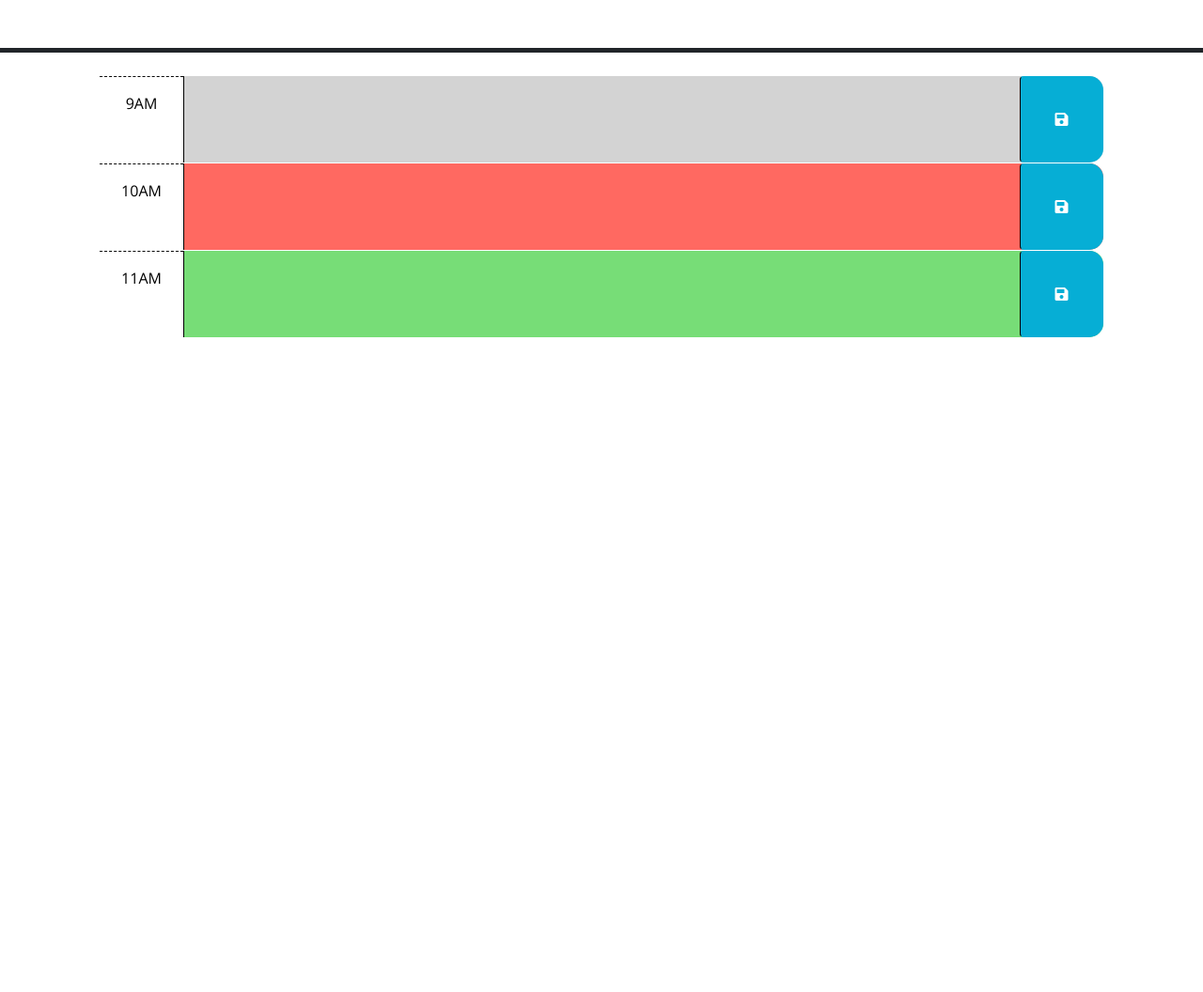
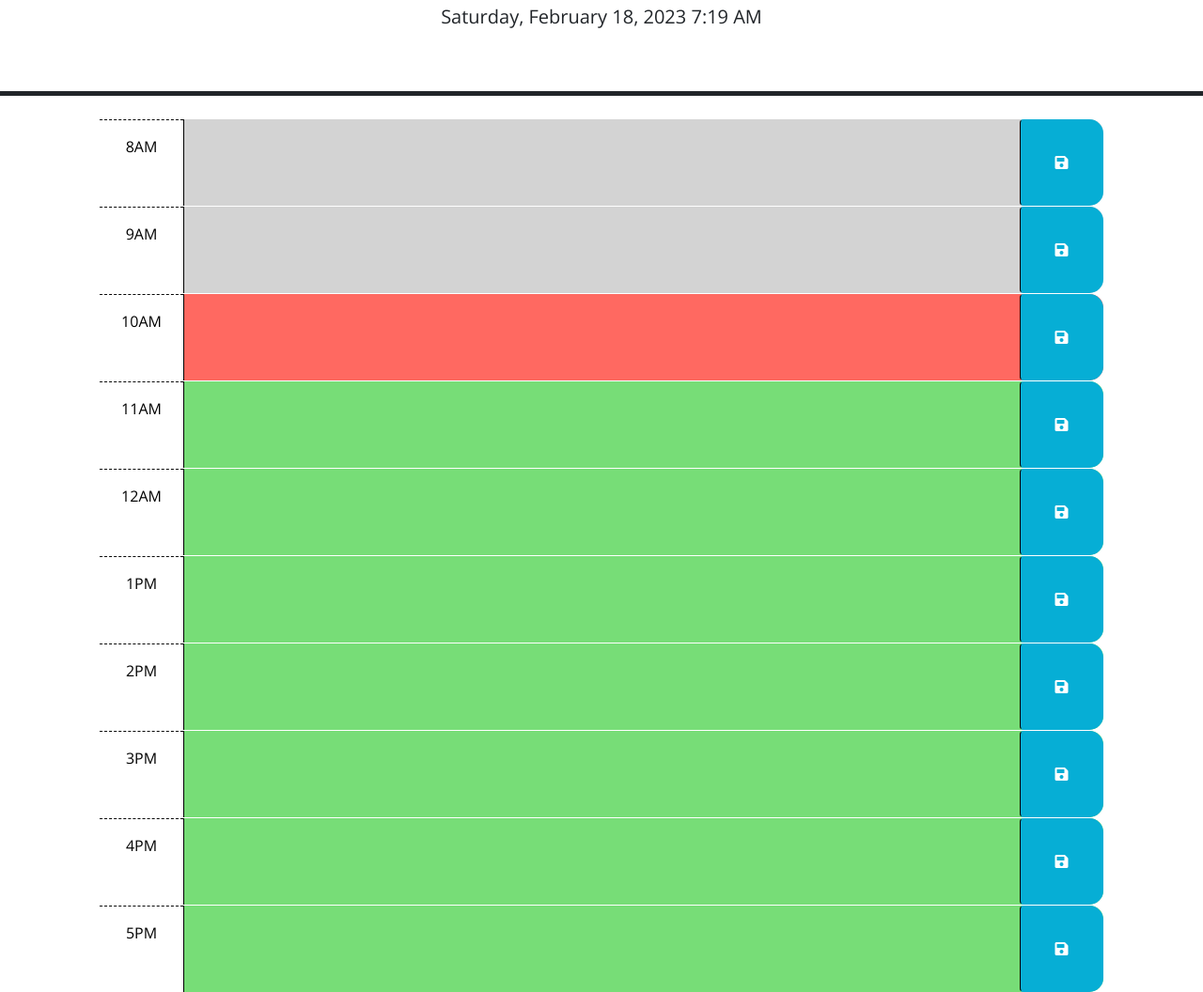
Before and after one commit to Av720/Work-Day-Scheduler, a plain HTML site: page index.html in a window 1280 px wide. Shown: the part 176-1232 px from the top of the page at 94% size. Before the commit the page ends 800 px from the top, so only its background shows below. Drawn offline with nearby package versions, Linux system fonts and the light colour scheme.

Commit message:
added main time(functional, added global variable and function for the current past colors(not functional)

```diff
--- a/index.html
+++ b/index.html
@@ -38,6 +38,13 @@
         in the finished product. Remember to delete this comment once the
         code is implemented.
         -->
+      <div id="hour-8" class="row time-block past">
+        <div class="col-2 col-md-1 hour text-center py-3">8AM</div>
+        <textarea class="col-8 col-md-10 description" rows="3"> </textarea>
+        <button class="btn saveBtn col-2 col-md-1" aria-label="save">
+          <i class="fas fa-save" aria-hidden="true"></i>
+        </button>
+      </div>
 
       <!-- Example of a past time block. The "past" class adds a gray background color. -->
       <div id="hour-9" class="row time-block past">
@@ -66,6 +73,54 @@
         </button>
       </div>
 
+      <div id="hour-12" class="row time-block future">
+        <div class="col-2 col-md-1 hour text-center py-3">12AM</div>
+        <textarea class="col-8 col-md-10 description" rows="3"> </textarea>
+        <button class="btn saveBtn col-2 col-md-1" aria-label="save">
+          <i class="fas fa-save" aria-hidden="true"></i>
+        </button>
+      </div>
+
+      <div id="hour-13" class="row time-block future">
+        <div class="col-2 col-md-1 hour text-center py-3">1PM</div>
+        <textarea class="col-8 col-md-10 description" rows="3"> </textarea>
+        <button class="btn saveBtn col-2 col-md-1" aria-label="save">
+          <i class="fas fa-save" aria-hidden="true"></i>
+        </button>
+      </div>
+
+      <div id="hour-14" class="row time-block future">
+        <div class="col-2 col-md-1 hour text-center py-3">2PM</div>
+        <textarea class="col-8 col-md-10 description" rows="3"> </textarea>
+        <button class="btn saveBtn col-2 col-md-1" aria-label="save">
+          <i class="fas fa-save" aria-hidden="true"></i>
+        </button>
+      </div>
+
+      <div id="hour-15" class="row time-block future">
+        <div class="col-2 col-md-1 hour text-center py-3">3PM</div>
+        <textarea class="col-8 col-md-10 description" rows="3"> </textarea>
+        <button class="btn saveBtn col-2 col-md-1" aria-label="save">
+          <i class="fas fa-save" aria-hidden="true"></i>
+        </button>
+      </div>
+
+      <div id="hour-16" class="row time-block future">
+        <div class="col-2 col-md-1 hour text-center py-3">4PM</div>
+        <textarea class="col-8 col-md-10 description" rows="3"> </textarea>
+        <button class="btn saveBtn col-2 col-md-1" aria-label="save">
+          <i class="fas fa-save" aria-hidden="true"></i>
+        </button>
+      </div>
+
+      <div id="hour-17" class="row time-block future">
+        <div class="col-2 col-md-1 hour text-center py-3">5PM</div>
+        <textarea class="col-8 col-md-10 description" rows="3"> </textarea>
+        <button class="btn saveBtn col-2 col-md-1" aria-label="save">
+          <i class="fas fa-save" aria-hidden="true"></i>
+        </button>
+      </div>
+    </div>
     <script src="https://code.jquery.com/jquery-3.4.1.min.js"></script>
     <script
       src="https://cdn.jsdelivr.net/npm/dayjs@1.11.3/dayjs.min.js"
--- a/script.js
+++ b/script.js
@@ -1,23 +1,37 @@
-// Wrap all code that interacts with the DOM in a call to jQuery to ensure that
-// the code isn't run until the browser has finished rendering all the elements
-// in the html.
-$(function () {
-  // TODO: Add a listener for click events on the save button. This code should
-  // use the id in the containing time-block as a key to save the user input in
-  // local storage. HINT: What does `this` reference in the click listener
-  // function? How can DOM traversal be used to get the "hour-x" id of the
-  // time-block containing the button that was clicked? How might the id be
-  // useful when saving the description in local storage?
-  //
-  // TODO: Add code to apply the past, present, or future class to each time
-  // block by comparing the id to the current hour. HINTS: How can the id
-  // attribute of each time-block be used to conditionally add or remove the
-  // past, present, and future classes? How can Day.js be used to get the
-  // current hour in 24-hour time?
-  //
-  // TODO: Add code to get any user input that was saved in localStorage and set
-  // the values of the corresponding textarea elements. HINT: How can the id
-  // attribute of each time-block be used to do this?
-  //
-  // TODO: Add code to display the current date in the header of the page.
-});
+
+// display the time at top
+
+var today = dayjs();
+$("#currentDay").text(today.format("dddd, MMMM D, YYYY h:mm A"));
+
+//------------------------------------------------------------------------
+// create a global variable and define it
+
+var saveBtn = $(".saveBtn");
+
+//------------------------------------------------------------------------
+
+//create a function to tell the past present or future times on the calendar
+
+function currentTime() {
+  var currentTime = moment().hours();
+
+  $(".time-block").each(function () {
+    var currentHour = parseInt($(this).attr("id"));
+
+    console.log(this);
+
+    //create and if and else for the past present and future time blocks
+
+    if (currentTime > currentHour) {
+      $(this).addclass("future");
+    } else if (currentHour === currentTime) {
+      $(this).addclass("present");
+    } else {
+      (this).addclass("past")
+    }
+
+  })
+};
+
+//------------------------------------------------------------------------
```
